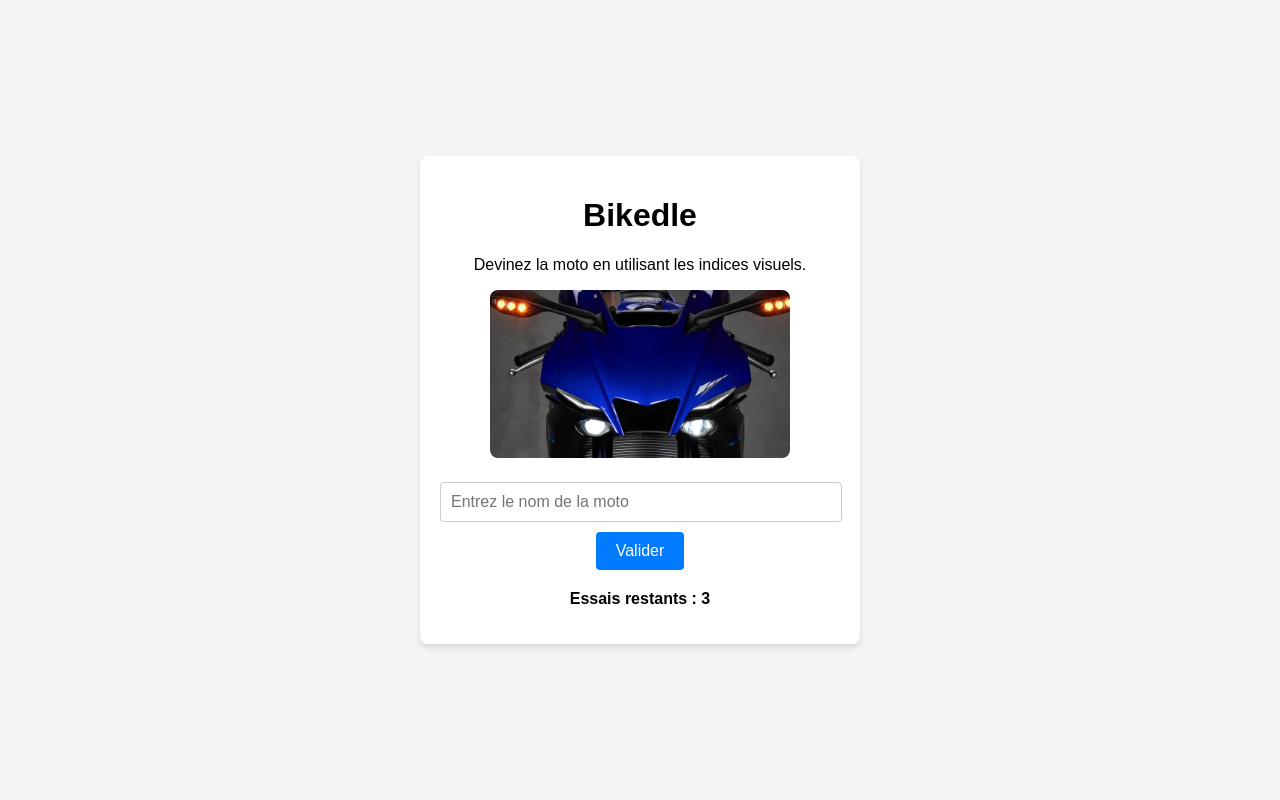
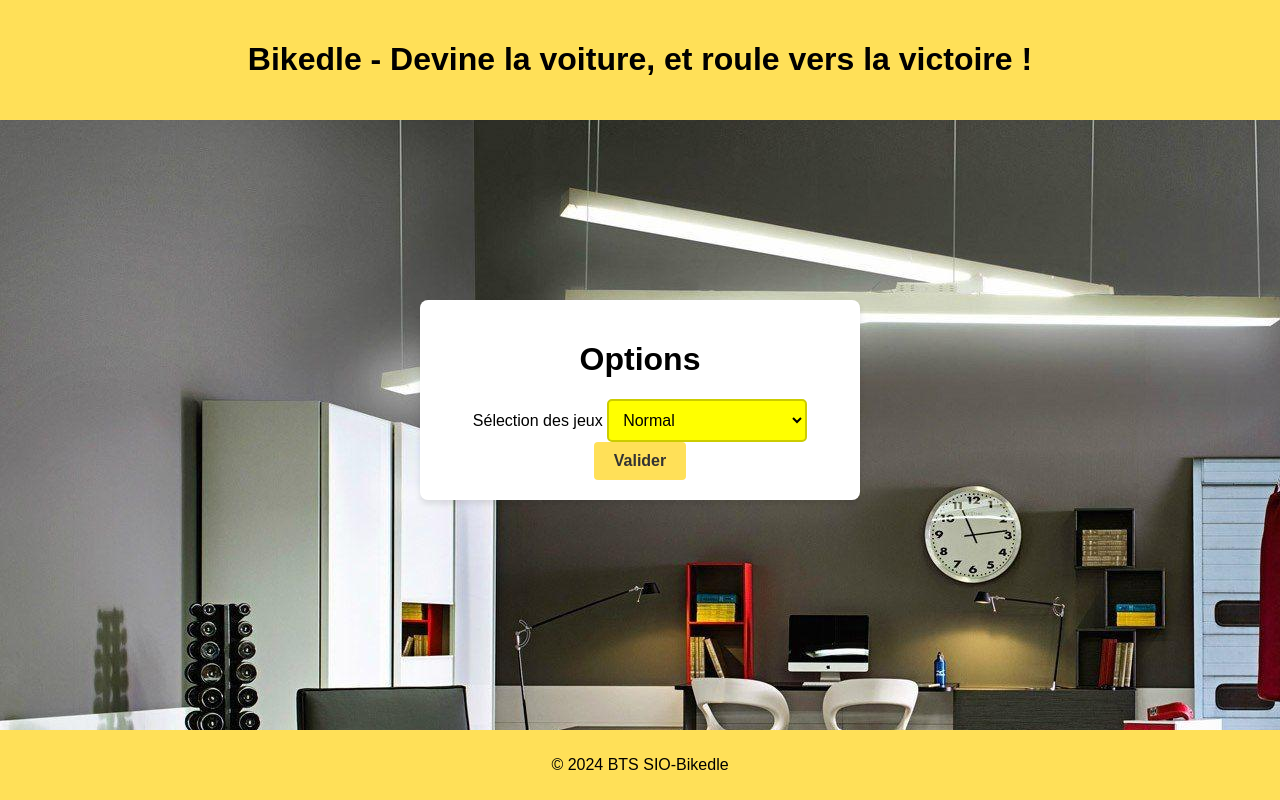
Before and after one commit to EstebanSmolak19/Bikedle, a PHP site: page / in a window 1280 px wide. Run offline with PHP 8.4, Linux system fonts and the light colour scheme.

Commit message:
fin cours

```diff
--- a/Bikedle/data.json
+++ b/Bikedle/data.json
@@ -5,7 +5,8 @@
           "images": [
               "images/yamaha-r1-1.jpg",
               "images/yamaha-r1-2.jpg",
-              "images/yamaha-r1-3.jpg"
+              "images/yamaha-r1-3.jpg",
+              "images/background.jpg"
           ]
       },
       {
@@ -13,7 +14,8 @@
           "images": [
               "images/ducati-pani-1.jpg",
               "images/ducati-pani-2.jpg",
-              "images/ducati-pani-3.jpg"
+              "images/ducati-pani-3.jpg",
+              "images/background.jpg"
           ]
       }
   ]
--- a/Bikedle/index.html
+++ b/Bikedle/index.html
@@ -7,8 +7,13 @@
     <link rel="stylesheet" href="style.css">
 </head>
 <body>
+    <header>
+        <h1> Bikedle - Devine la voiture, et roule vers la victoire !</h1>
+        <p class="timer"></p>
+    </header>
+
     <div class="game-container">
-        <h1>Bikedle</h1>
+        <h1 class="title">Bikedle</h1>
         <p>Devinez la moto en utilisant les indices visuels.</p>
         <!-- Conteneur pour afficher l'image -->
         <div id="image-container">
@@ -20,10 +25,27 @@
         <!-- Zone de feedback -->
         <div id="feedback"></div>
         <!-- Compteur d'essais -->
-        <p id="attempts">Essais restants : <span id="remaining-attempts">3</span></p>
+        <p id="attempts">Essais restants : <span id="remaining-attempts"></span></p>
         <!-- Bouton pour passer à la moto suivante -->
         <button id="next-btn" style="display: none;">Suivant</button>
+
+        <audio id="soundEffect" src="sonores/son.mp3" preload="auto"></audio>
     </div>
+
+    <div class="game-container-select">
+        <h1> Options </h1>
+        <label for="games"> Sélection des jeux </label>
+        <select name="games-select">
+            <option value="normal" class='option'> Normal </option>
+            <option value="flou" class='option'> Flou </option>
+            <option value="Timer" class='option'> Timer </option>
+        </select>
+        <button class="valideBtn"> Valider </button>
+    </div>
+
+    <footer>
+        <p>&copy; 2024 BTS SIO-Bikedle </p>
+    </footer>
     <script src="script.js"></script>
 </body>
 </html>
--- a/Bikedle/script.js
+++ b/Bikedle/script.js
@@ -4,20 +4,23 @@ fetch('data.json')
     .then(data => initializeGame(data))
     .catch(err => console.error('Erreur lors du chargement des données :', err));
 
+const motoImage = document.getElementById('moto-image'); // Image affichée
+
 function initializeGame(data) {
     let currentMotoIndex = 0; // Index de la moto actuelle
-    let attemptsLeft = 3; // Nombre d'essais restants
+    let attemptsLeft = data.motos[currentMotoIndex]["images"].length; // Nombre d'essais restants
     let currentImageIndex = 0; // Index de l'image affichée pour la moto actuelle
 
-    const motoImage = document.getElementById('moto-image'); // Image affichée
     const guessInput = document.getElementById('guess-input'); // Zone de saisie
     const submitBtn = document.getElementById('submit-btn'); // Bouton "Valider"
     const feedback = document.getElementById('feedback'); // Zone de feedback
     const remainingAttempts = document.getElementById('remaining-attempts'); // Compteur d'essais
     const nextBtn = document.getElementById('next-btn'); // Bouton "Suivant"
+    remainingAttempts.textContent = attemptsLeft;
 
     // Charger la première image de la première moto
     loadMotoImage(data.motos[currentMotoIndex].images[currentImageIndex]);
+
 
     // Gestion du clic sur le bouton "Valider"
     submitBtn.addEventListener('click', () => {
@@ -40,6 +43,7 @@ function initializeGame(data) {
                 if (currentImageIndex < data.motos[currentMotoIndex].images.length) {
                     feedback.textContent = "Mauvaise réponse. Un nouvel indice apparaît.";
                     feedback.style.color = "red";
+
                     loadMotoImage(data.motos[currentMotoIndex].images[currentImageIndex]);
                 } else {
                     // Si plus d'images disponibles, reste sur la dernière
@@ -60,7 +64,7 @@ function initializeGame(data) {
     // Gestion du clic sur le bouton "Suivant"
     nextBtn.addEventListener('click', () => {
         currentMotoIndex++;
-        attemptsLeft = 3;
+        attemptsLeft = data.motos[currentMotoIndex]["images"].length;
         currentImageIndex = 0; // Réinitialise l'index des images
         if (currentMotoIndex < data.motos.length) {
             feedback.textContent = '';
@@ -81,3 +85,78 @@ function initializeGame(data) {
         motoImage.src = imageUrl;
     }
 }
+
+let blurPx = 25;
+
+function timer(temps) {
+
+    const display = document.querySelector('.timer');
+    display.textContent = temps;
+    temps--;
+
+    const countdownTimeout = setTimeout(() => {
+        if (temps >= 0) {
+            timer(temps);
+        } else {
+            display.style.display = "none"
+            console.log("Le temps est écoulé, le flou est supprimé.");
+        }
+    }, 1000);
+}
+
+
+function flou() {
+    const blurInterval = setInterval(() => {
+        if (blurPx > 0) {
+            blurPx -= 5;
+            motoImage.style.filter = `blur(${blurPx}px)`;
+            console.log('Flou appliqué:', blurPx);
+        } else {
+            clearInterval(blurInterval);
+        }
+    }, 5000);
+}
+
+const valideBtn = document.querySelector('.valideBtn');
+const selectElement = document.querySelector('select[name="games-select"]');
+const game_container = document.querySelector('.game-container');
+const select_games = document.querySelector('.game-container-select');
+const title = document.querySelector('.title');
+
+const gameFunctions = {
+    normal: startNormalGame,
+    flou: startBlurGame,
+    timer: timerGame
+};
+
+valideBtn.addEventListener('click', () => {
+    const selectedValue = selectElement.value;
+    const selectedFunction = gameFunctions[selectedValue];
+    if (selectedFunction) {
+        selectedFunction();
+    }
+});
+
+function startNormalGame() {
+    motoImage.style.filter = `blur(0px)`;
+    select_games.style.display = "none";
+    game_container.style.display = "block";
+    title.innerHTML = `Bikedle <span> NormalGame </span>`
+}
+
+function startBlurGame() {
+    select_games.style.display = "none";
+    game_container.style.display = "block";
+    title.innerHTML = `Bikedle <span> BlurGame </span>`
+    flou()
+    timer(30)
+}
+
+function timerGame() {
+    console.log('oui')
+    motoImage.style.filter = `blur(0px)`;
+    select_games.style.display = "none";
+    game_container.style.display = "block";
+    title.innerHTML = `Bikedle <span> timerGame </span>`
+    timer(30);
+}
--- a/Bikedle/style.css
+++ b/Bikedle/style.css
@@ -7,10 +7,28 @@ body {
   display: flex;
   justify-content: center;
   align-items: center;
+  flex-direction: column;
   height: 100vh;
+  background-image: url(images/background.jpg);
 }
 
-.game-container {
+span {
+  color: red;
+}
+
+header {
+  background-color: #ffe058;
+  position: fixed;
+  top: 0;
+  width: 100%;
+  color: white;
+  padding: 20px;
+  text-align: center;
+  color: black
+}
+
+.game-container,
+.game-container-select {
   text-align: center;
   background: white;
   padding: 20px;
@@ -20,11 +38,16 @@ body {
   max-width: 400px;
 }
 
+.game-container {
+  display: none;
+}
+
 #image-container img {
   width: 100%;
   max-width: 300px;
   border-radius: 8px;
   margin-bottom: 20px;
+  filter: blur(30px);
 }
 
 input[type="text"] {
@@ -39,15 +62,17 @@ input[type="text"] {
 button {
   padding: 10px 20px;
   font-size: 16px;
-  background-color: #007bff;
-  color: white;
   border: none;
   border-radius: 4px;
   cursor: pointer;
+  background-color: #ffe058;
+  color: rgb(51, 51, 51);
+  font-weight: bold;
+  transition: .5s ease
 }
 
 button:hover {
-  background-color: #0056b3;
+  background-color: #fdb927;
 }
 
 #feedback {
@@ -69,3 +94,35 @@ button:hover {
 #next-btn:hover {
   background-color: #218838;
 }
+
+footer {
+  background-color: #ffe058;
+  color: white;
+  padding: 10px;
+  text-align: center;
+  position: fixed;
+  bottom: 0;
+  width: 100%;
+  color: black
+}
+
+select {
+  background-color: yellow;
+  color: black;
+  padding: 10px;
+  font-size: 16px;
+  border: 2px solid #cccc00;
+  border-radius: 5px;
+  width: 200px;
+  cursor: pointer;
+}
+
+option {
+  background-color: yellow;
+  color: black;
+  padding: 10px;
+}
+
+option:hover {
+  background-color: #ffcc00;
+}
```
Also changed, not shown: Bikedle/images/background.jpg (added), 1 other file.
